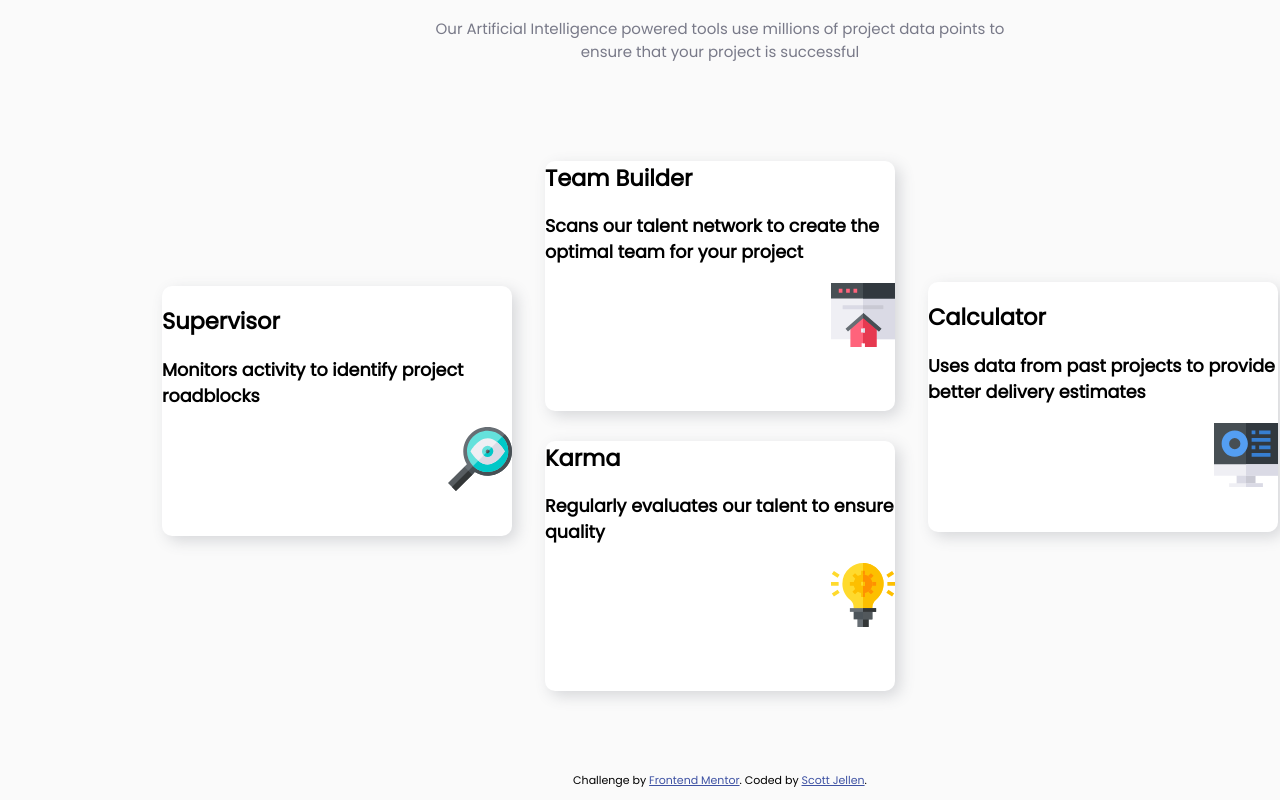
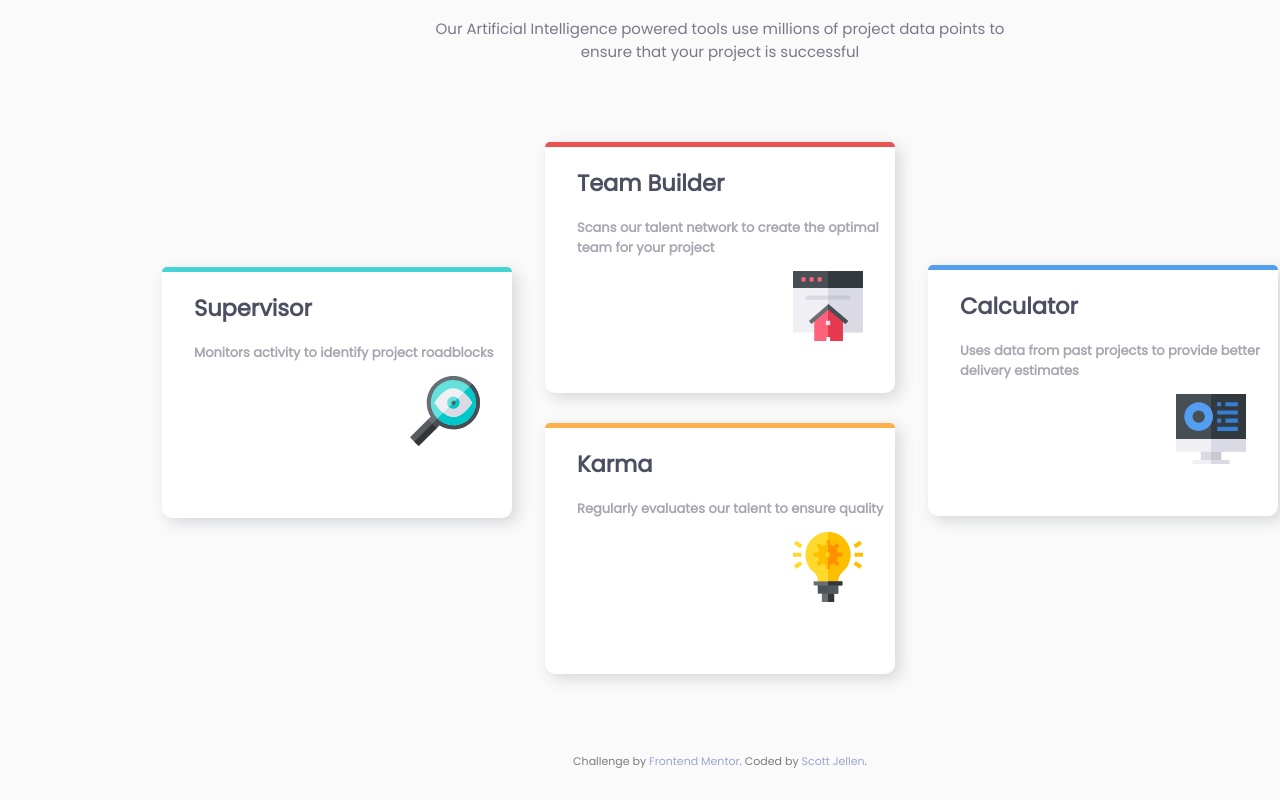
Before and after one commit to SJellen/fourCard, a plain HTML site: page index.html in a window 1280 px wide. Shown: the part 118-918 px from the top of the page. Drawn offline with Linux system fonts and the light colour scheme.

Commit message:
desktop version done

```diff
--- a/style.scss
+++ b/style.scss
@@ -39,14 +39,28 @@ body {
 .leftBox {
     background-color: white;
     width: 350px;
-    height: 250px;
+    height: 246px;
     border-radius: 10px;
     float: left;
     margin-top: 125px;
     margin-left: 42px;
     box-shadow: 5px 5px 15px hsla(234, 12%, 34%, .2);
+    border-top: 5px solid hsl(180, 62%, 55%);
+    border-top-left-radius: 5px;
+    border-top-right-radius: 5px;
     img {
         float: right;
+        width: 70px;
+        margin-right: 32px;
+    }
+    h2 {
+        margin-left: 32px;
+        color: hsl(234, 12%, 34%);
+    }
+    h3 {
+        color: hsla(234, 12%, 34%, .5);
+        font-size: small;
+        margin-left: 32px;
     }
 }
 
@@ -54,14 +68,27 @@ body {
 .topBox {
     background-color: white;
     width: 350px;
-    height: 250px;
+    height: 246px;
     border-radius: 10px;
-
     margin: 0 auto;
     margin-bottom: 30px;
     box-shadow: 5px 5px 15px hsla(234, 12%, 34%, .2);
+    border-top: 5px solid hsl(0, 78%, 62%);
+    border-top-left-radius: 5px;
+    border-top-right-radius: 5px;
     img {
         float: right;
+        width: 70px;
+        margin-right: 32px;
+    }
+    h2 {
+        margin-left: 32px;
+        color: hsl(234, 12%, 34%);
+    }
+    h3 {
+        color: hsla(234, 12%, 34%, .5);
+        font-size: small;
+        margin-left: 32px;
     }
 }
 
@@ -69,27 +96,61 @@ body {
 .bottomBox {
     background-color: white;
     width: 350px;
-    height: 250px;
+    height: 246px;
     border-radius: 10px;
-
     margin: 0 auto;
     box-shadow: 5px 5px 15px hsla(234, 12%, 34%, .2);
+    border-top: 5px solid hsl(34, 97%, 64%);
+    border-top-left-radius: 5px;
+    border-top-right-radius: 5px;
     img {
         float: right;
+        width: 70px;
+        margin-right: 32px;
+    }
+    h2 {
+        margin-left: 32px;
+        color: hsl(234, 12%, 34%);
+    }
+    h3 {
+        color: hsla(234, 12%, 34%, .5);
+        font-size: small;
+        margin-left: 32px;
     }
 }
 
 .rightBox {
     background-color: white;
     width: 350px;
-    height: 250px;
+    height: 246px;
     border-radius: 10px;
 
     float: right;
     margin-top: -409px;
     margin-right: 42px;
     box-shadow: 5px 5px 15px hsla(234, 12%, 34%, .2);
+    border-top: 5px solid hsl(212, 86%, 64%);
+    border-top-left-radius: 5px;
+    border-top-right-radius: 5px;
     img {
         float: right;
+        width: 70px;
+        margin-right: 32px;
+    }
+    h2 {
+        margin-left: 32px;
+        color: hsl(234, 12%, 34%);
+    }
+    h3 {
+        color: hsla(234, 12%, 34%, .5);
+        font-size: small;
+        margin-left: 32px;
     }
 }
+
+footer {
+    opacity: .5;
+    a {
+        text-decoration: none;
+    }
+}
```
Also changed, not shown: index.html (+1 -0 lines), style.css, 1 other file.
